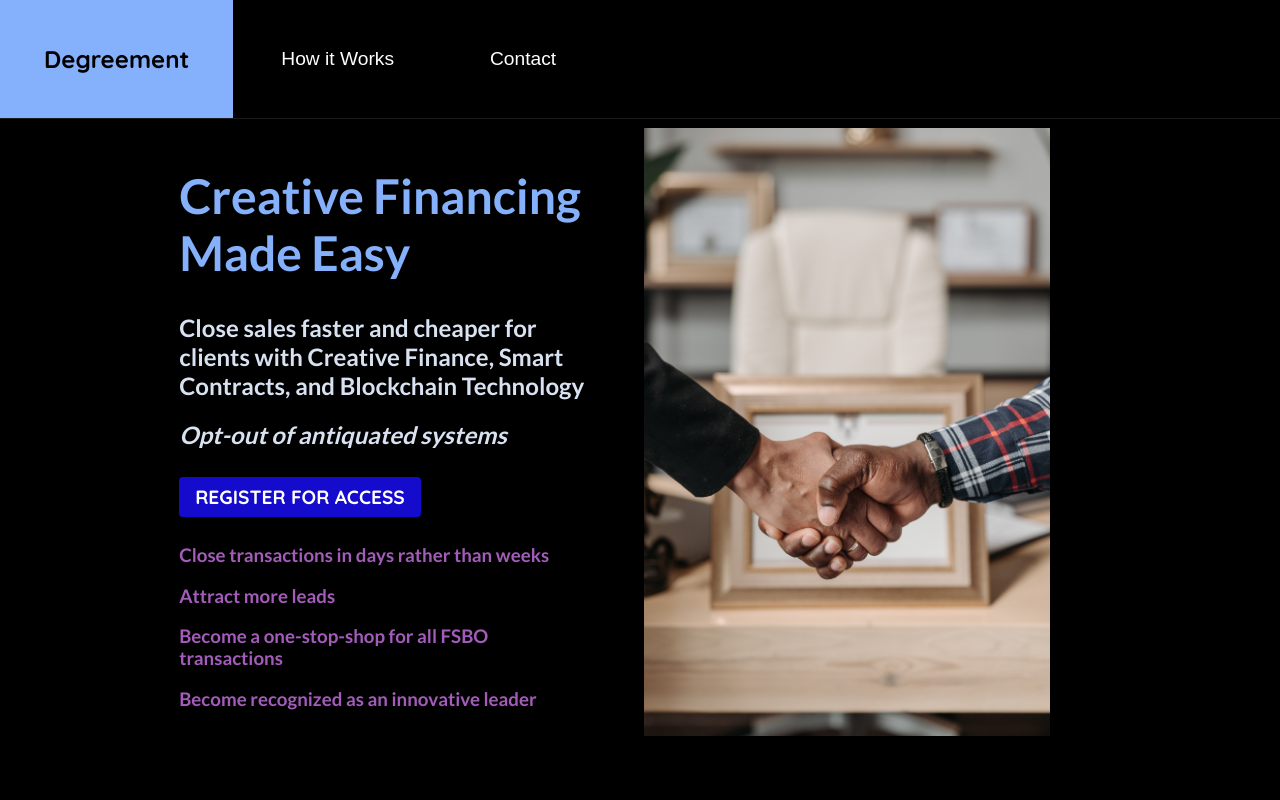
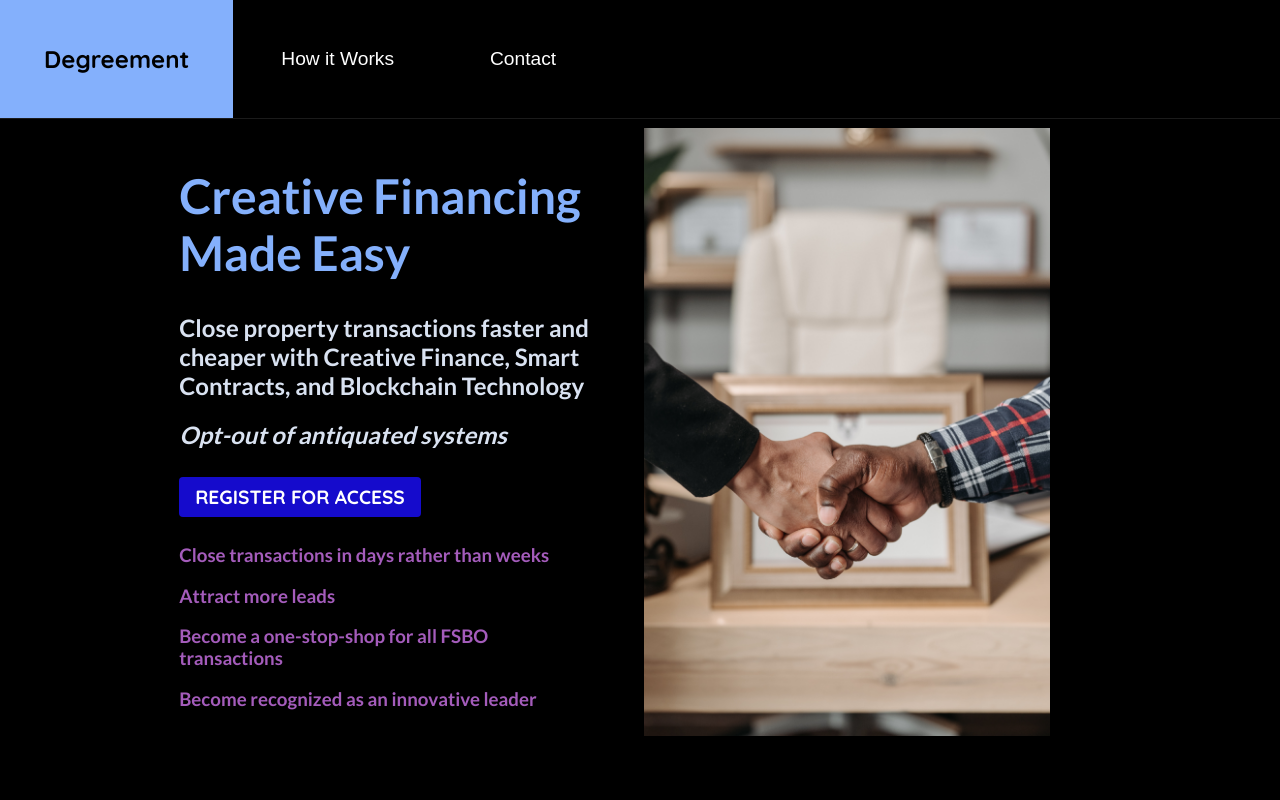
Before and after one commit to TripleKai/degreement, a React (Vite) app: page / in a window 1280 px wide. Shown: the top 800 px of the page. Built offline with nearby package versions, Linux system fonts and the light colour scheme.

Commit message:
Updated clearer messaging on welcome header and added 'Subject To'

```diff
--- a/src/components/ProblemSolution.jsx
+++ b/src/components/ProblemSolution.jsx
@@ -45,8 +45,8 @@ const ProblemSolution = (props) => {
           agreements through smart contracts. This allows replacement of
           intermediaries, such as Title companies, and allows for savings in
           closing fees and shorten the time until closing by weeks. Moreover, a
-          purely digital process makes the experience of seller financing
-          intuitive for all parties.
+          purely digital process makes the experience of seller financing or
+          "Subject To" deal structure intuitive for all parties.
         </p>
       </motion.div>
     </div>
--- a/src/components/WelcomeHeader.jsx
+++ b/src/components/WelcomeHeader.jsx
@@ -104,8 +104,8 @@ const WelcomeHeader = (props) => {
         {!props.params.trial && (
           <>
             <h2>
-              Close sales faster and cheaper for clients with Creative Finance,
-              Smart Contracts, and Blockchain Technology
+              Close property transactions faster and cheaper with Creative
+              Finance, Smart Contracts, and Blockchain Technology
             </h2>
             <h2>
               <i>Opt-out of antiquated systems</i>
```
